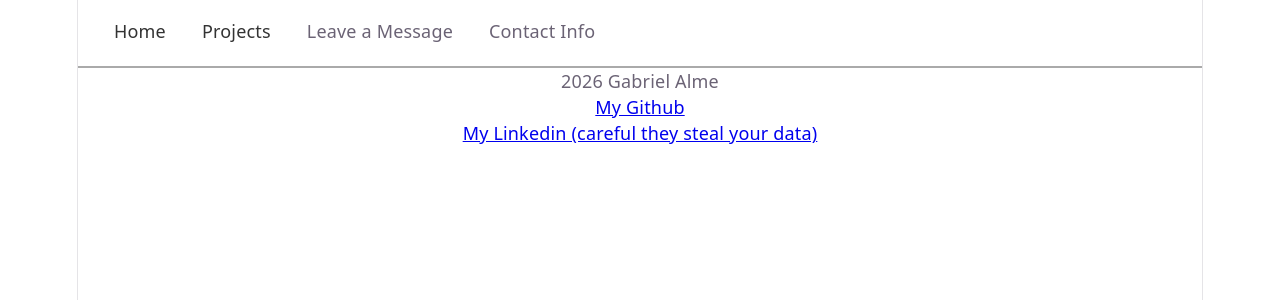
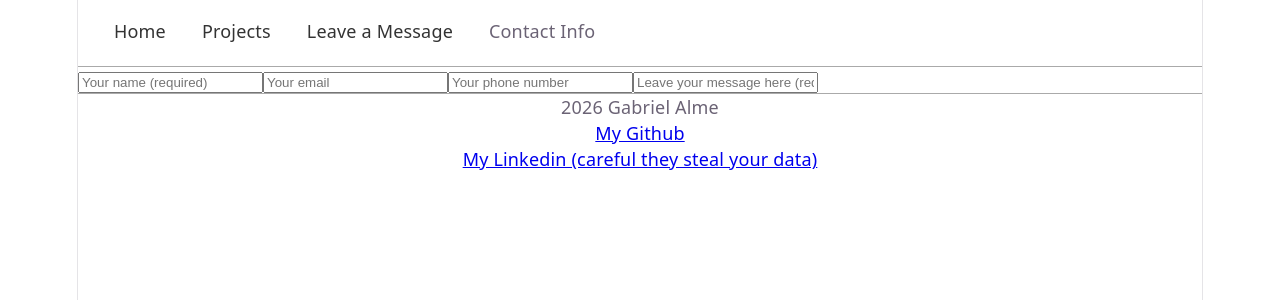
Before and after one commit to GabrielAlme/MyWebsite, a React (Vite) app: page /LeaveMsg in a window 1280 px wide. Shown: the top 300 px of the page. Built offline with nearby package versions, Linux system fonts and the light colour scheme.

Commit message:
linked it to the navbar so you can see the basic setup of the page

```diff
--- a/src/App.jsx
+++ b/src/App.jsx
@@ -3,6 +3,7 @@ import Footer from './components/Footer'
 import Navbar from './components/Navbar'
 import Home from './components/Home'
 import Projects from "./components/Projects.jsx"
+import LeaveMsg from "./components/LeaveMsg.jsx"
 
 function App() {
   return (
@@ -10,7 +11,8 @@ function App() {
       <Navbar />
       <Routes>
         <Route path="/" element={<Home />} />
-        <Route path="/projects" element={<Projects />} />
+        <Route path="/Projects" element={<Projects />} />
+        <Route path="/LeaveMsg" element={<LeaveMsg />} />
       </Routes>
       <Footer />
     </BrowserRouter>
--- a/src/components/LeaveMsg.css
+++ b/src/components/LeaveMsg.css
@@ -0,0 +1,3 @@
+.form {
+    display: flex;
+}
--- a/src/components/LeaveMsg.jsx
+++ b/src/components/LeaveMsg.jsx
@@ -1,18 +1,16 @@
+import { useState } from 'react'
 import './LeaveMsg.css'
 import emailjs from '@emailjs/browser'
-import '.Leavemsg.css'
 
-const [form, setForm] = useState({
+function LeaveMsg() {
+
+    const [form, setForm] = useState({
     name: '',
     email: '',
     phone: '',
     message: ''
-})
+    })
 
-
-
-
-function LeaveMsg() {
     return(
         <>
         <div className="form">
@@ -49,3 +47,5 @@ function LeaveMsg() {
         </>
     )
 }
+
+export default LeaveMsg
--- a/src/components/Navbar.jsx
+++ b/src/components/Navbar.jsx
@@ -8,7 +8,7 @@ function Navbar() {
             <ul className="nav-links">
                 <li><Link to="/">Home</Link></li>
                 <li><Link to="/Projects">Projects</Link></li>
-                <li>Leave a Message</li>
+                <li><Link to="/LeaveMsg">Leave a Message</Link></li>
                 <li>Contact Info</li>
             </ul>
         </nav>
```
